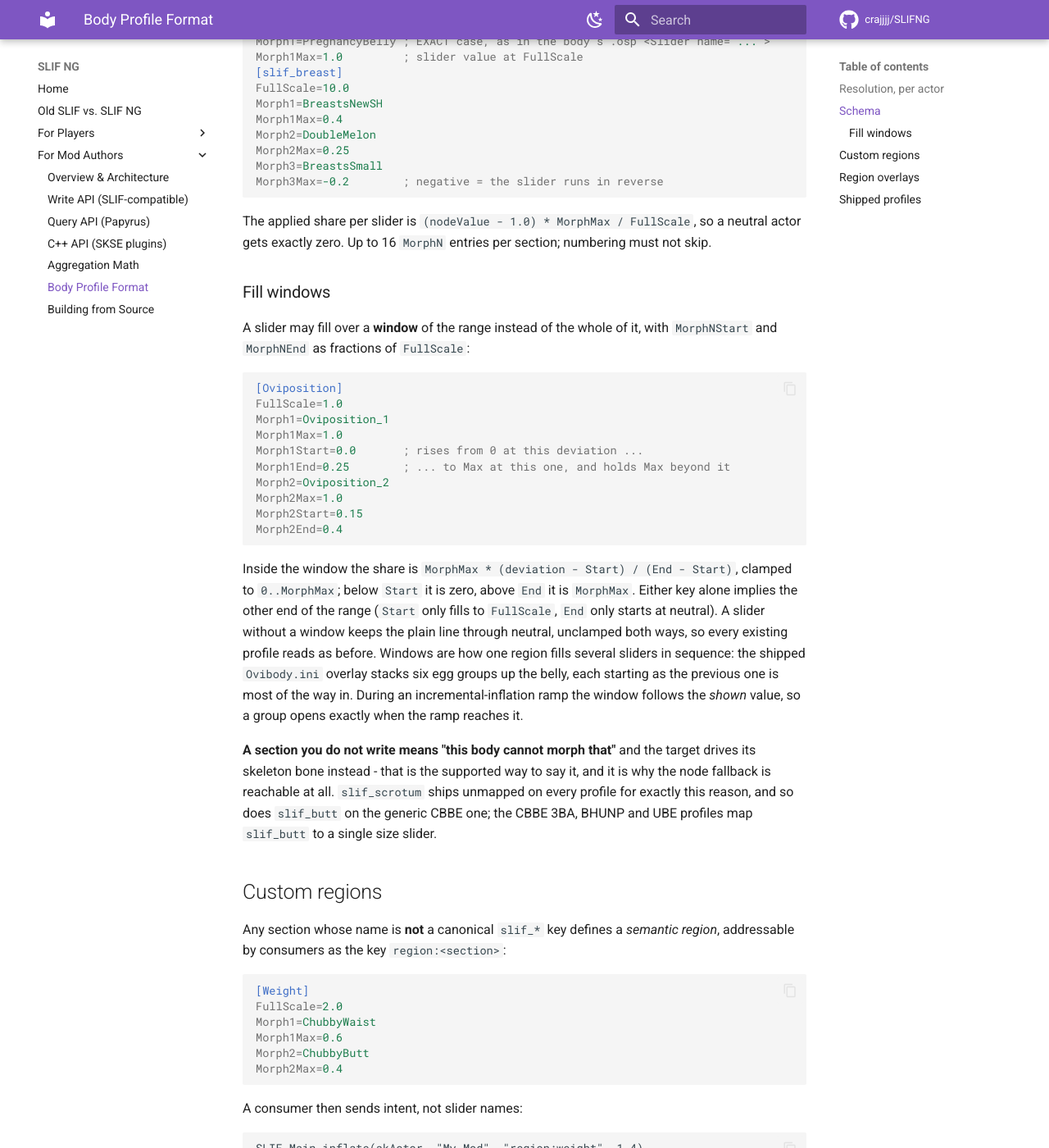
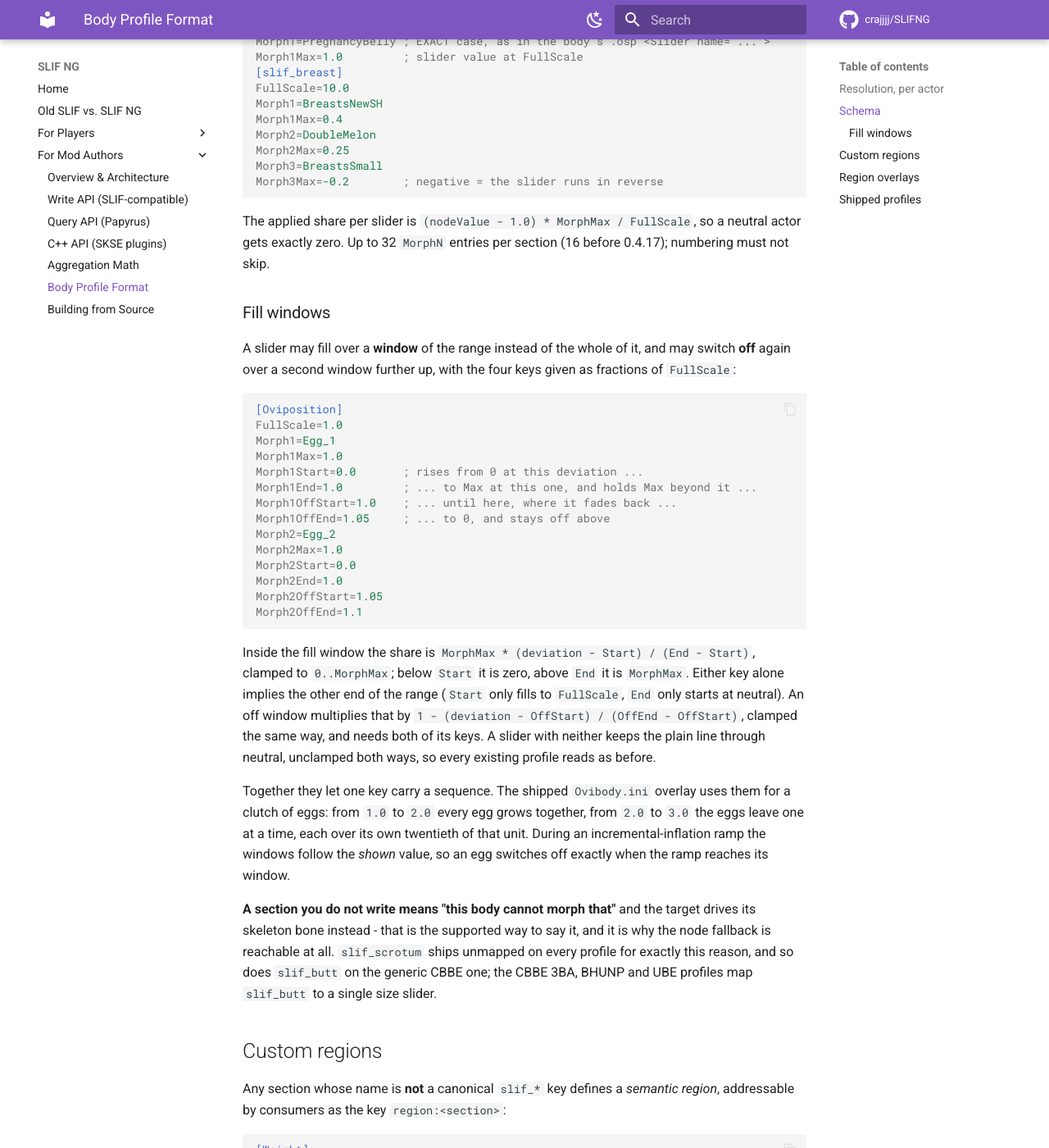
Before and after one commit to crajjjj/SLIFNG, an MkDocs documentation site: the page built from docs/authors/body-profiles.md, in a window 1280 px wide and 1400 px high, scrolled down 1106 px. Shown: the whole window at 82% size. Built offline with MkDocs 1.6.1 and Material for MkDocs 9.7.7, drawn with Linux system fonts in a browser that asks for light colours; comment, search, counter and statistics services are not loaded; some of the changed text lies outside the part shown.

Commit message:
0.4.17: off windows and a 32-slider cap; the Ovibody clutch grows together, leaves egg by egg

````diff
--- a/docs/authors/body-profiles.md
+++ b/docs/authors/body-profiles.md
@@ -37,26 +37,32 @@ Morph3=BreastsSmall
 Morph3Max=-0.2        ; negative = the slider runs in reverse
 ```
 
-The applied share per slider is `(nodeValue - 1.0) * MorphMax / FullScale`, so a neutral actor gets exactly zero. Up to 16 `MorphN` entries per section; numbering must not skip.
+The applied share per slider is `(nodeValue - 1.0) * MorphMax / FullScale`, so a neutral actor gets exactly zero. Up to 32 `MorphN` entries per section (16 before 0.4.17); numbering must not skip.
 
 ### Fill windows
 
-A slider may fill over a **window** of the range instead of the whole of it, with `MorphNStart` and `MorphNEnd` as fractions of `FullScale`:
+A slider may fill over a **window** of the range instead of the whole of it, and may switch **off** again over a second window further up, with the four keys given as fractions of `FullScale`:
 
 ```ini
 [Oviposition]
 FullScale=1.0
-Morph1=Oviposition_1
+Morph1=Egg_1
 Morph1Max=1.0
 Morph1Start=0.0       ; rises from 0 at this deviation ...
-Morph1End=0.25        ; ... to Max at this one, and holds Max beyond it
-Morph2=Oviposition_2
+Morph1End=1.0         ; ... to Max at this one, and holds Max beyond it ...
+Morph1OffStart=1.0    ; ... until here, where it fades back ...
+Morph1OffEnd=1.05     ; ... to 0, and stays off above
+Morph2=Egg_2
 Morph2Max=1.0
-Morph2Start=0.15
-Morph2End=0.4
+Morph2Start=0.0
+Morph2End=1.0
+Morph2OffStart=1.05
+Morph2OffEnd=1.1
 ```
 
-Inside the window the share is `MorphMax * (deviation - Start) / (End - Start)`, clamped to `0..MorphMax`; below `Start` it is zero, above `End` it is `MorphMax`. Either key alone implies the other end of the range (`Start` only fills to `FullScale`, `End` only starts at neutral). A slider without a window keeps the plain line through neutral, unclamped both ways, so every existing profile reads as before. Windows are how one region fills several sliders in sequence: the shipped `Ovibody.ini` overlay stacks six egg groups up the belly, each starting as the previous one is most of the way in. During an incremental-inflation ramp the window follows the *shown* value, so a group opens exactly when the ramp reaches it.
+Inside the fill window the share is `MorphMax * (deviation - Start) / (End - Start)`, clamped to `0..MorphMax`; below `Start` it is zero, above `End` it is `MorphMax`. Either key alone implies the other end of the range (`Start` only fills to `FullScale`, `End` only starts at neutral). An off window multiplies that by `1 - (deviation - OffStart) / (OffEnd - OffStart)`, clamped the same way, and needs both of its keys. A slider with neither keeps the plain line through neutral, unclamped both ways, so every existing profile reads as before.
+
+Together they let one key carry a sequence. The shipped `Ovibody.ini` overlay uses them for a clutch of eggs: from `1.0` to `2.0` every egg grows together, from `2.0` to `3.0` the eggs leave one at a time, each over its own twentieth of that unit. During an incremental-inflation ramp the windows follow the *shown* value, so an egg switches off exactly when the ramp reaches its window.
 
 **A section you do not write means "this body cannot morph that"** and the target drives its skeleton bone instead - that is the supported way to say it, and it is why the node fallback is reachable at all. `slif_scrotum` ships unmapped on every profile for exactly this reason, and so does `slif_butt` on the generic CBBE one; the CBBE 3BA, BHUNP and UBE profiles map `slif_butt` to a single size slider.
 
@@ -132,6 +138,6 @@ Rules:
 |---|---|---|
 | `default.ini` | none (installer's choice) | CBBE 3BA / CBBE / BHUNP variant, or absent for node-only. The 3BA and BHUNP variants map `slif_butt` to `BigButt` |
 | `UBE.ini` | `Race=UBE_` | Always installed; slider names verified against the UBE 2.0 .osp, including the literal `" n|p"` suffix. Maps `slif_butt` to `GluteSize p|n` |
-| `Regions/Ovibody.ini` | overlay, `Profile=*` | Always installed. Defines `region:oviposition` on every body as the six Ovibody egg groups (`Oviposition_1..6`, the same names on Ovibody's 3BA, GT Softbody and UBE 2.0 sets), filled bottom-up over windows of the range; `1.0 + progress`, `2.0` = the full clutch. Inert until a body is built from an Ovibody set with Build Morphs |
+| `Regions/Ovibody.ini` | overlay, `Profile=*` | Always installed. Defines `region:oviposition` on every body as Ovibody's twenty eggs (`Egg_1..20`, the same names on Ovibody's 3BA, GT Softbody and UBE 2.0 "Separate" sets): `1.0` to `2.0` grows them all together, `2.0` to `3.0` switches them off one at a time, lowest first. A commented six-group variant inside the file serves Ovibody's "Simple" option. Inert until a body is built from an Ovibody set with Build Morphs |
 
 Slider names in the CBBE 3BA and UBE profiles are verified against their reference `.osp` files; BHUNP's are sourced from old SLIF's own UUNP table and unverified against a live body - if a slider does not exist in your `morphs.tri`, skee silently drops it, so wrong names degrade to "nothing happens", never to errors.
````
Also changed, not shown: docs/authors/math.md (+3 -2 lines), 5 other files.
